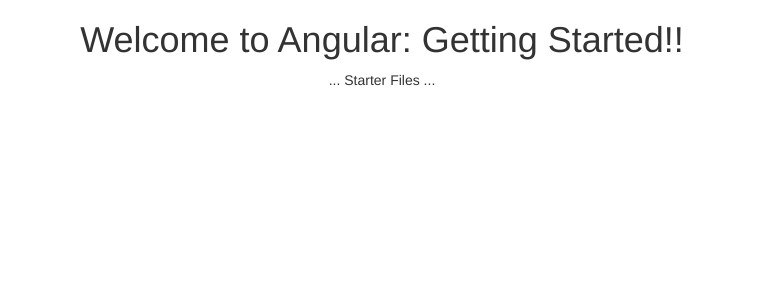
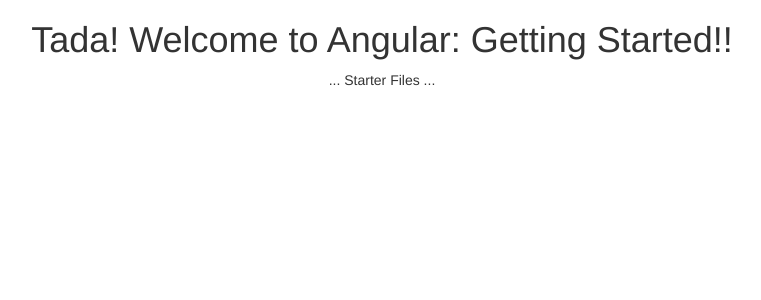
Before and after one commit to uzairqq/Angular-, an Angular app in the folder APM-Start/: page / in a window 1280 px wide. Shown: the top 300 px of the page, without its empty margins (258-1019 px from the left). Built offline with nearby package versions, Linux system fonts and the light colour scheme.

Commit message:
installed packages and libraries

```diff
--- a/APM-Start/src/app/app.component.html
+++ b/APM-Start/src/app/app.component.html
@@ -1,7 +1,7 @@
 <!--The whole content below can be removed with the new code.-->
 <div style="text-align:center">
   <h1>
-    Welcome to {{title}}!!
+   Tada! Welcome to {{title}}!!
   </h1>
   ... Starter Files ...
 </div>
```
